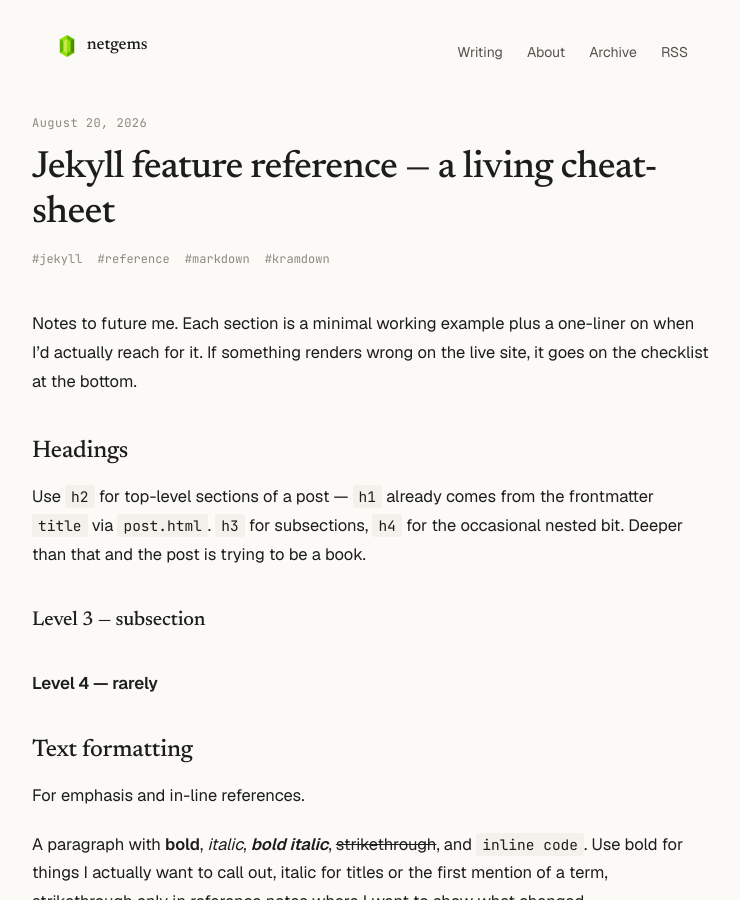
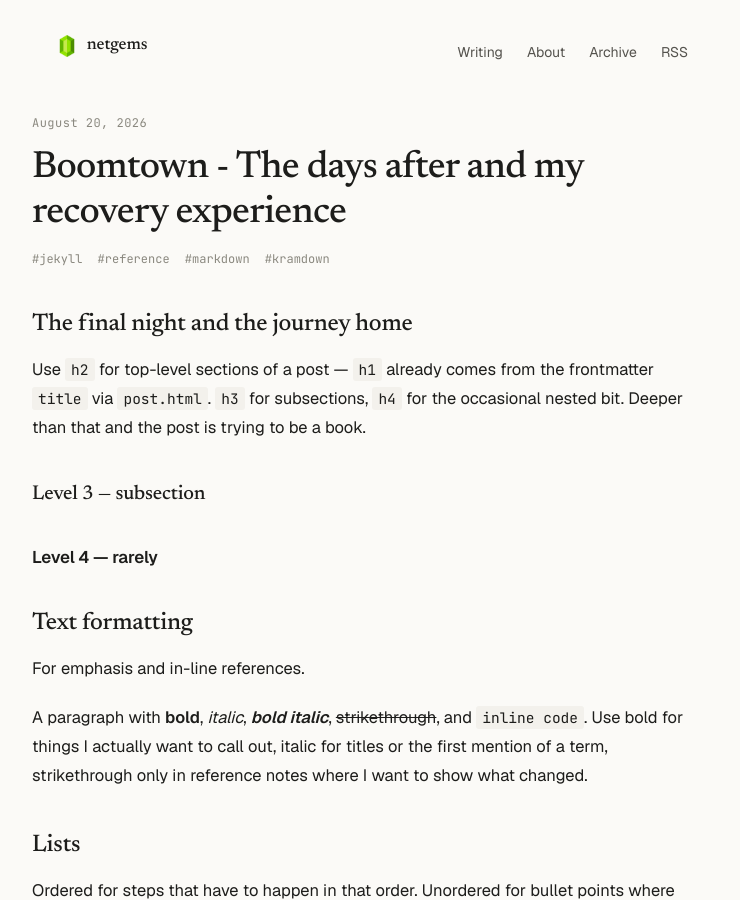
Before and after one commit to amarinjs/sitio, a Jekyll site: the page built from _posts/2026-08-20-boomtown_recovery_experience.md, in a window 1280 px wide and 900 px high. Shown: the whole window, without its empty margins (268-1008 px from the left). Built offline with Jekyll 4.4.1, drawn with Linux system fonts in a browser that asks for light colours; some of the changed text lies outside the part shown.

Commit message:
Update 2026-08-20-boomtown_recovery_experience.md

```diff
--- a/_posts/2026-08-20-boomtown_recovery_experience.md
+++ b/_posts/2026-08-20-boomtown_recovery_experience.md
@@ -1,12 +1,10 @@
 ---
-title: "Jekyll feature reference — a living cheat-sheet"
+title: "Boomtown - The days after and my recovery experience"
 tags: [jekyll, reference, markdown, kramdown]
-excerpt_summary: "One post exercising every Markdown, kramdown, Rouge, and Liquid feature my site currently supports. Kept here so I can see what works, what doesn't, and what I'd need to enable later."
+excerpt_summary: "A report on sensations and struggles after a heavy festival"
 ---
 
-Notes to future me. Each section is a minimal working example plus a one-liner on when I'd actually reach for it. If something renders wrong on the live site, it goes on the checklist at the bottom.
-
-## Headings
+## The final night and the journey home
 
 Use `h2` for top-level sections of a post — `h1` already comes from the frontmatter `title` via `post.html`. `h3` for subsections, `h4` for the occasional nested bit. Deeper than that and the post is trying to be a book.
 
```
